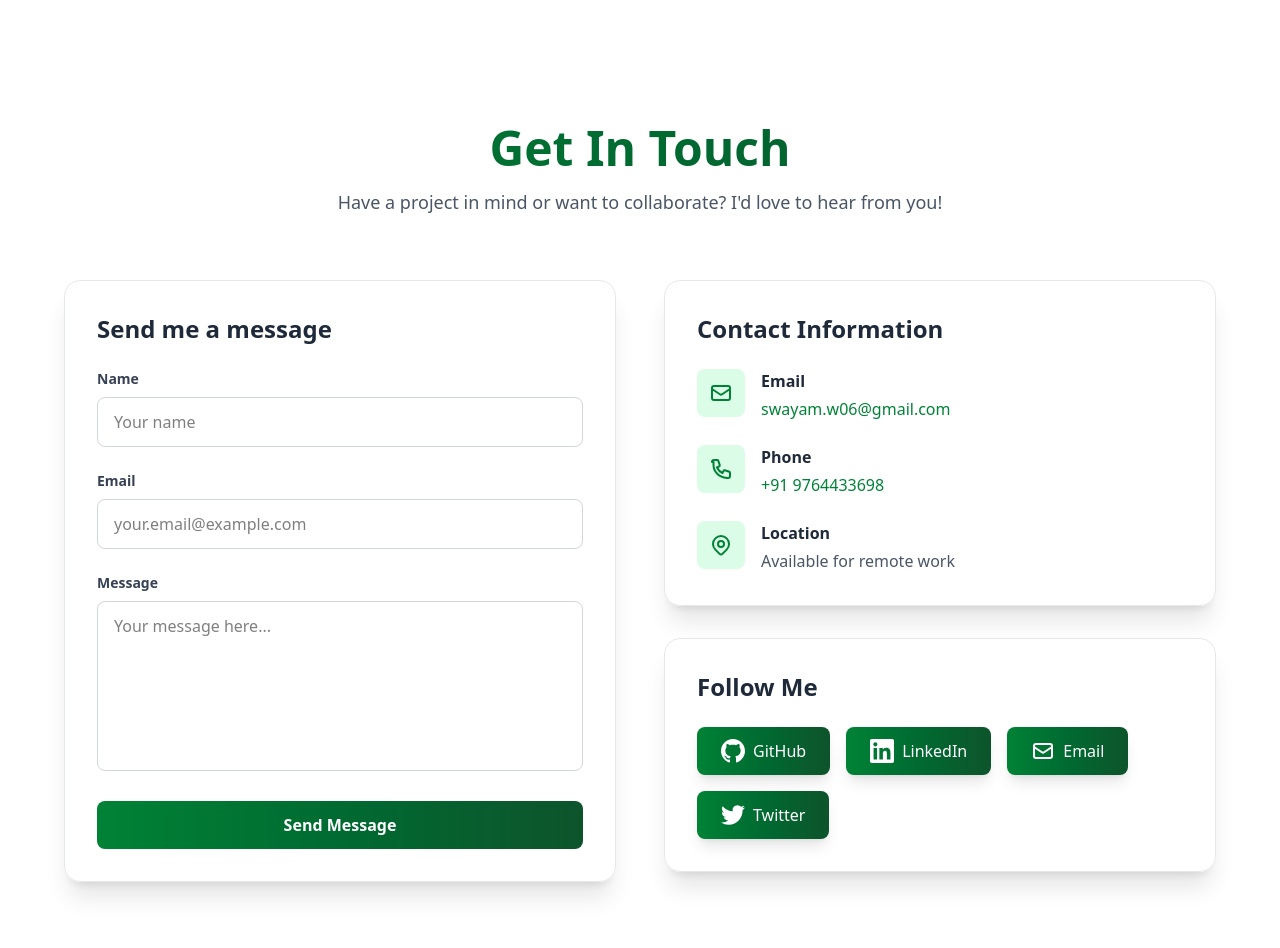
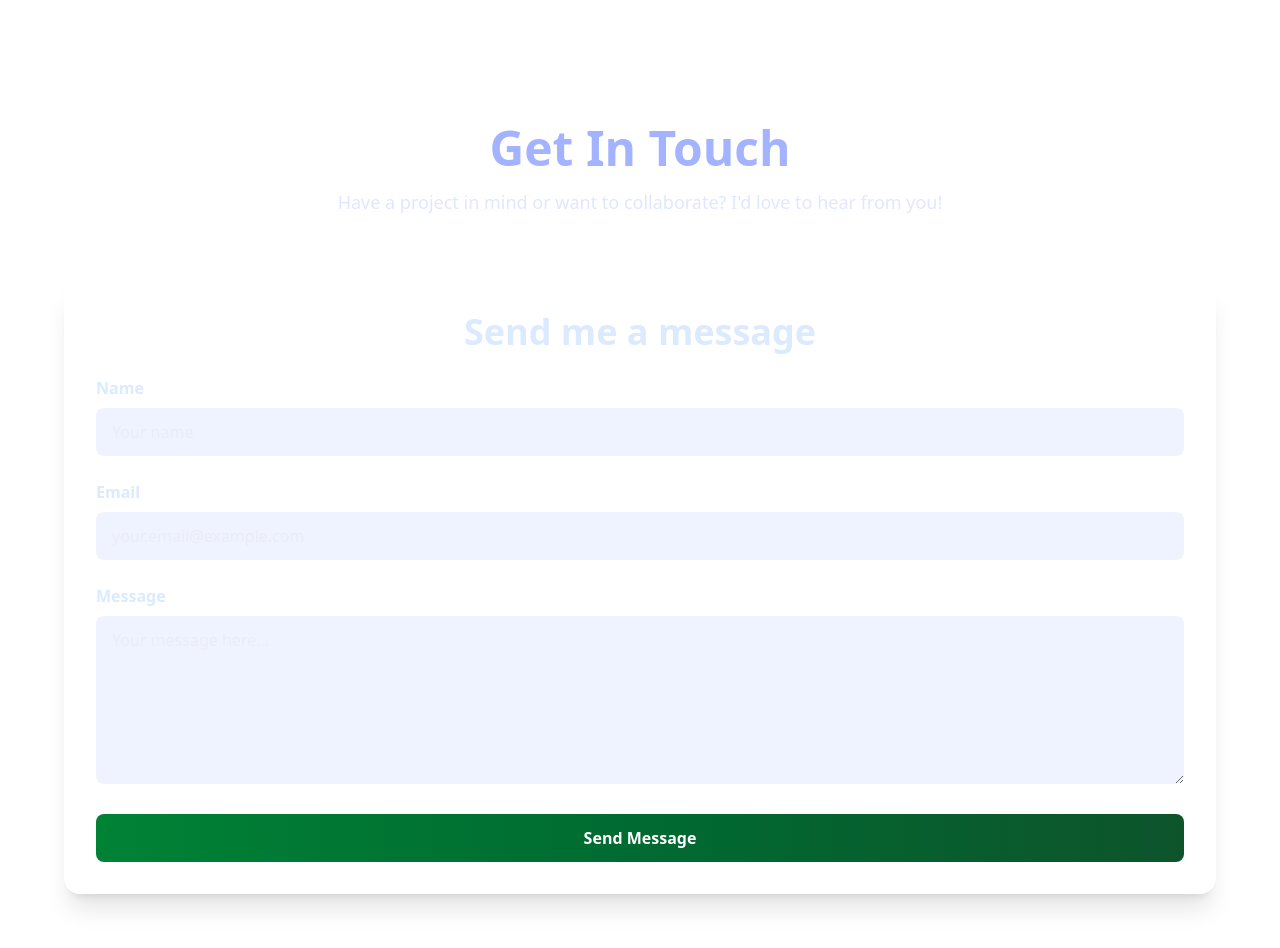
Before and after one commit to SwayamWakodikar/Portfolio, a React (Vite) app in the folder client/: page / in a window 1280 px wide. Shown: the part 1580-2528 px from the top of the page. Built offline with nearby package versions, Linux system fonts and the light colour scheme.

Commit message:
modified Contact Section for background

```diff
--- a/client/src/components/Contact.jsx
+++ b/client/src/components/Contact.jsx
@@ -74,22 +74,22 @@ const Contact = () => {
     <div className="w-screen min-h-screen py-20 px-4 bg-linear-to-b bg-transparent">
       <div className="max-w-6xl mx-auto">
         <div className="text-center mb-16">
-          <h2 className="text-5xl font-bold bg-linear-to-r from-green-700 to-green-900 bg-clip-text text-transparent mb-4">
+          <h2 className="text-5xl font-bold bg-linear-to-r text-indigo-300 bg-clip-text mb-4">
             Get In Touch
           </h2>
-          <p className="text-gray-600 text-lg max-w-2xl mx-auto">
+          <p className="text-indigo-100 text-lg max-w-2xl mx-auto">
             Have a project in mind or want to collaborate? I'd love to hear from you!
           </p>
         </div>
 
-        <div className="grid grid-cols-1 lg:grid-cols-2 gap-12">
+        <div className="items-center">
           {/* Contact Form */}
-          <div className="bg-white/80 backdrop-blur-md rounded-2xl shadow-xl p-8 border border-gray-200">
-            <h3 className="text-2xl font-bold text-gray-800 mb-6">Send me a message</h3>
+          <div className=" backdrop-blur-xs rounded-2xl shadow-xl p-8 ">
+            <h3 className="text-center text-4xl font-bold text-blue-100 mb-6">Send me a message</h3>
 
             <form onSubmit={handleSubmit} className="space-y-6">
               <div>
-                <label htmlFor="name" className="block text-sm font-semibold text-gray-700 mb-2">
+                <label htmlFor="name" className="font-bold block text-md text-blue-100 mb-2">
                   Name
                 </label>
                 <input
@@ -99,13 +99,13 @@ const Contact = () => {
                   value={formData.name}
                   onChange={handleChange}
                   required
-                  className="w-full px-4 py-3 border border-gray-300 rounded-lg focus:ring-2 focus:ring-green-500 focus:border-transparent outline-none transition-all"
+                  className="w-full px-4 py-3  text-gray-200 bg-indigo-100/50 rounded-lg focus:ring-2 focus:ring-white focus:border-transparent outline-none transition-all"
                   placeholder="Your name"
                 />
               </div>
 
               <div>
-                <label htmlFor="email" className="block text-sm font-semibold text-gray-700 mb-2">
+                <label htmlFor="email" className="font-bold block text-md text-blue-100 mb-2">
                   Email
                 </label>
                 <input
@@ -115,13 +115,13 @@ const Contact = () => {
                   value={formData.email}
                   onChange={handleChange}
                   required
-                  className="w-full px-4 py-3 border border-gray-300 rounded-lg focus:ring-2 focus:ring-green-500 focus:border-transparent outline-none transition-all"
+                  className="w-full px-4 py-3  text-gray-200 bg-indigo-100/50 rounded-lg focus:ring-2 focus:ring-white focus:border-transparent outline-none transition-all"
                   placeholder="your.email@example.com"
                 />
               </div>
 
               <div>
-                <label htmlFor="message" className="block text-sm font-semibold text-gray-700 mb-2">
+                <label htmlFor="message" className="font-bold block text-md text-blue-100 mb-2">
                   Message
                 </label>
                 <textarea
@@ -131,7 +131,7 @@ const Contact = () => {
                   onChange={handleChange}
                   required
                   rows={6}
-                  className="w-full px-4 py-3 border border-gray-300 rounded-lg focus:ring-2 focus:ring-green-500 focus:border-transparent outline-none transition-all resize-none"
+                  className="w-full px-4 py-3  text-gray-200 bg-indigo-100/50 rounded-lg focus:ring-2 focus:ring-white focus:border-transparent outline-none transition-all"
                   placeholder="Your message here..."
                 />
               </div>
@@ -153,7 +153,7 @@ const Contact = () => {
           </div>
 
           {/* Contact Info */}
-          <div className="space-y-8">
+          {/* <div className="space-y-8">
             <div className="bg-white/80 backdrop-blur-md rounded-2xl shadow-xl p-8 border border-gray-200">
               <h3 className="text-2xl font-bold text-gray-800 mb-6">Contact Information</h3>
 
@@ -199,10 +199,10 @@ const Contact = () => {
                   </div>
                 </div>
               </div>
-            </div>
+            </div> */}
 
             {/* Social Links */}
-            <div className="bg-white/80 backdrop-blur-md rounded-2xl shadow-xl p-8 border border-gray-200">
+            {/* <div className="bg-white/80 backdrop-blur-md rounded-2xl shadow-xl p-8 border border-gray-200">
               <h3 className="text-2xl font-bold text-gray-800 mb-6">Follow Me</h3>
               <div className="flex flex-wrap gap-4">
                 {socialLinks.map((social) => (
@@ -217,9 +217,9 @@ const Contact = () => {
                     <span>{social.name}</span>
                   </a>
                 ))}
-              </div>
-            </div>
-          </div>
+              </div> */}
+            {/* </div> */}
+          {/* </div> */}
         </div>
       </div>
     </div>
--- a/client/src/components/Profile.jsx
+++ b/client/src/components/Profile.jsx
@@ -65,6 +65,10 @@ const Profile = () => {
                 </a>
                 <a href="https://www.instagram.com/swayam_w06/">
                 <img width="64" height="64" src="https://img.icons8.com/ios-filled/50/FFFFFF/instagram-new--v1.png" alt="Instagram"/>
+                </a>
+                <a href="https://mail.google.com/mail/?view=cm&fs=1&to=swayam.w06@gmail.com
+" target="_blank">
+                <img width="64" height="64" src="https://img.icons8.com/ios/50/FFFFFF/gmail-new.png" alt="gmail-new"/>
                 </a>
               </div>
             </div>
```
